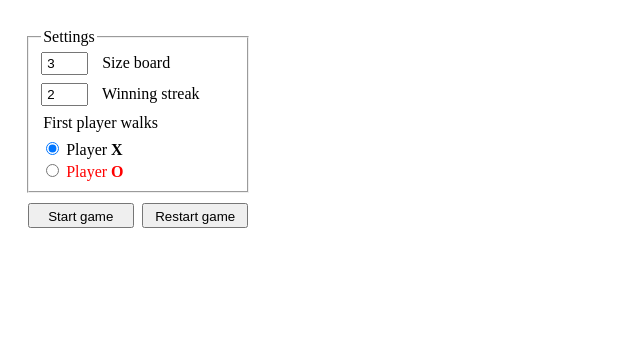
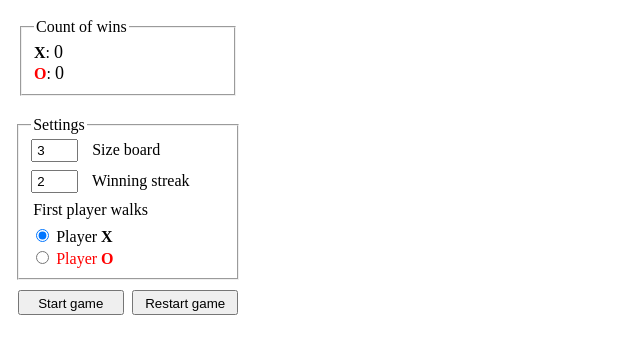
Before and after one commit to Rasoan/TicTacToe, a website: page index.html in a window 1280 px wide. Shown: the whole page, without its empty margins (0-640 px from the left). Drawn offline with nearby package versions, Linux system fonts and the light colour scheme; files that its build step writes are made by us from their sources.

Commit message:
ref(global): small fix

```diff
--- a/index.html
+++ b/index.html
@@ -7,6 +7,18 @@
 </head>
 <body>
 <div id="__ROOT_ID__" class="root">
+    <div class="wrapperForStatisticsAndSettings">
+        <fieldset class="statistics-info">
+            <legend>Count of wins</legend>
+            <div class="statistic-info__section statisticInfoSection">
+                <span class="statisticInfoHeader__symbol statisticInfoHeaderSymbol-x">x</span>:
+                <span class="statisticInfoSection__value statisticInfoValue">0</span>
+            </div>
+            <div class="statistic-info__section statisticInfoSection">
+                <span class="statisticInfoHeader__symbol statisticInfoHeaderSymbol-o">o</span>:
+                <span class="statisticInfoSection__value statisticInfoValue">0</span>
+            </div>
+        </fieldset>
         <div id="Settings" class="settings">
             <fieldset class="settings__sectionWithFields sectionWithFields">
                 <legend class="sectionWithFields__header sectionWithFieldsHeader">Settings</legend>
@@ -70,6 +82,7 @@
                 </button>
             </div>
         </div>
+    </div>
     <div id="__GAME_BOARD_ID__" class="gameBoard"></div>
 </div>
 </body>
--- a/src/settings/settings.scss
+++ b/src/settings/settings.scss
@@ -1,6 +1,4 @@
 .settings {
-  margin: 20px;
-  width: 220px;
   display: flex;
   align-items: center;
   flex-direction: column;
--- /dev/null
+++ b/src/statisticInfo/statisticInfo.scss
@@ -0,0 +1,29 @@
+.wrapperForStatisticsAndSettings {
+  margin: 10px;
+  width: 220px;
+}
+
+.statistics-info {
+  margin-bottom: 20px;
+}
+
+.statisticInfoHeader {
+  &Symbol-x {
+    color: black;
+  }
+
+  &Symbol-o {
+    color: red;
+  }
+
+  &Symbol-o,
+  &Symbol-x {
+    text-transform: uppercase;
+    font-weight: bold;
+  }
+}
+
+.statisticInfoHeader,
+.statisticInfoValue {
+  font-size: 18px;
+}
--- a/src/style.scss
+++ b/src/style.scss
@@ -1,5 +1,6 @@
 @import './gameBoardUi/gameBoardUi';
 @import './settings/settings';
+@import './statisticInfo/statisticInfo';
 
 .root {
   display: flex;
```
Lines whose indentation alone changed are shown as unchanged.
